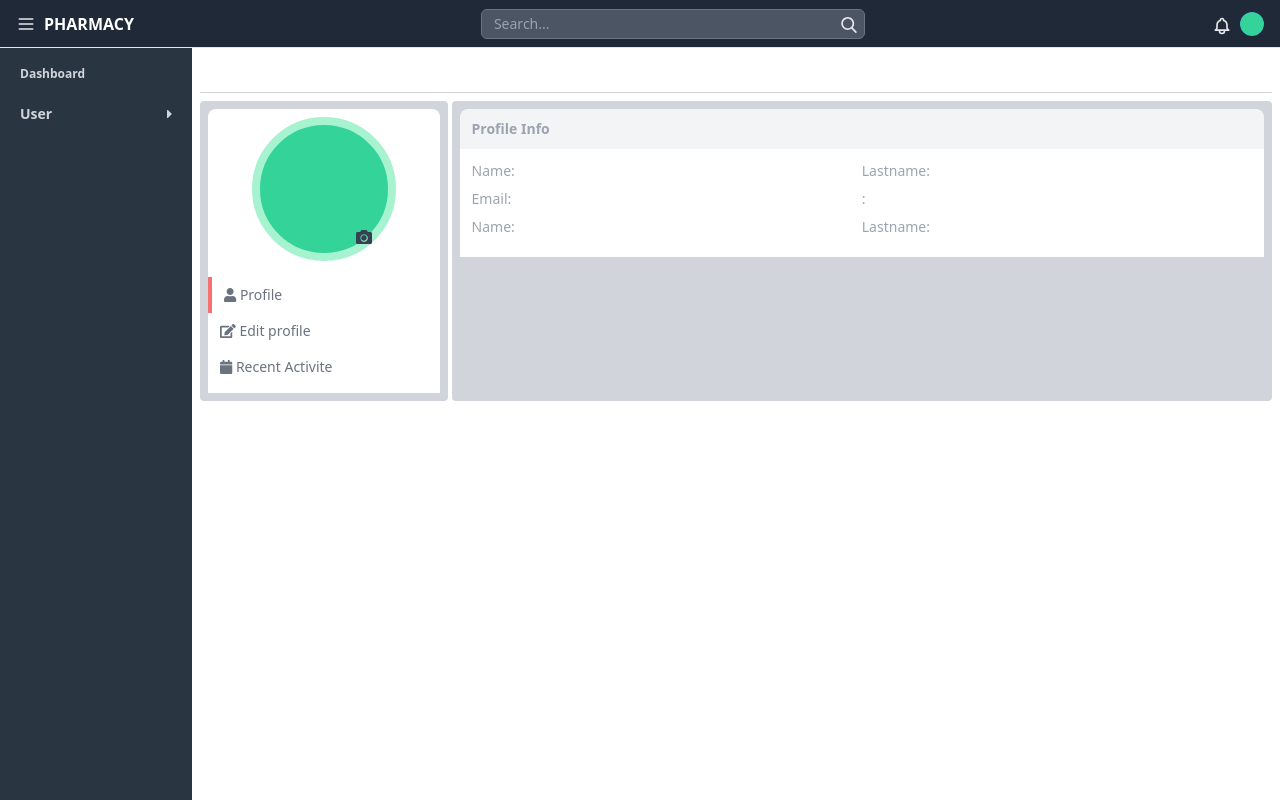
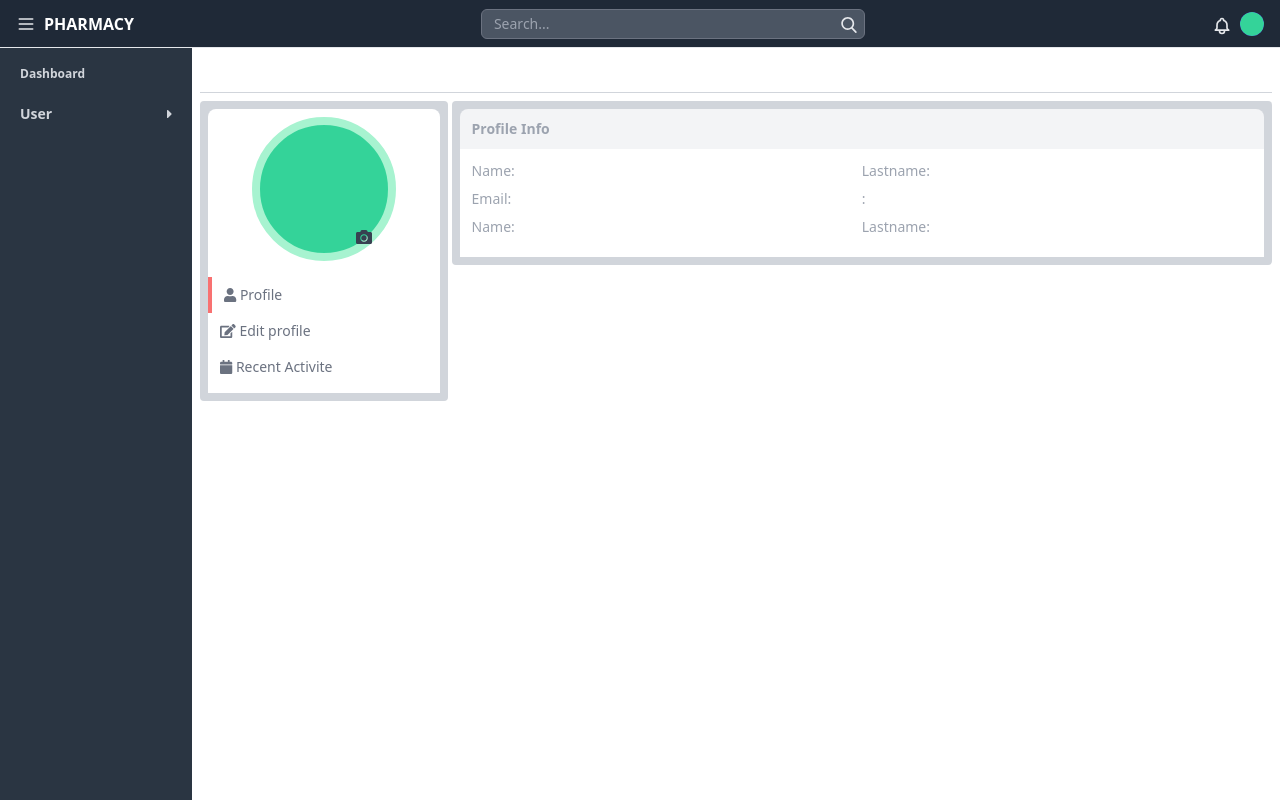
Before and after one commit to Ali-hadi1/drug_store_forntend, a Vue app: page /profile/1 in a window 1280 px wide. Built offline with nearby package versions, Linux system fonts and the light colour scheme; no server answers; sample sign-in values are in the browser's storage.

Commit message:
added custom style and combined of classes

```diff
--- a/src/assets/css/app.css
+++ b/src/assets/css/app.css
@@ -11,5 +11,8 @@
     },
     .green-label{
         @apply px-2 inline-flex text-xs leading-5 font-semibold rounded-full bg-green-100 text-green-800;
+    },
+    .red-label{
+        @apply px-2 inline-flex text-xs leading-5 font-semibold rounded-full bg-red-100 text-red-800;
     }
 }
--- a/src/assets/css/customStyle.css
+++ b/src/assets/css/customStyle.css
@@ -4,3 +4,6 @@
 .bg-link-active{
     background-color: #35404d;
 }
+.fit-content{
+    height: fit-content;
+}
```
